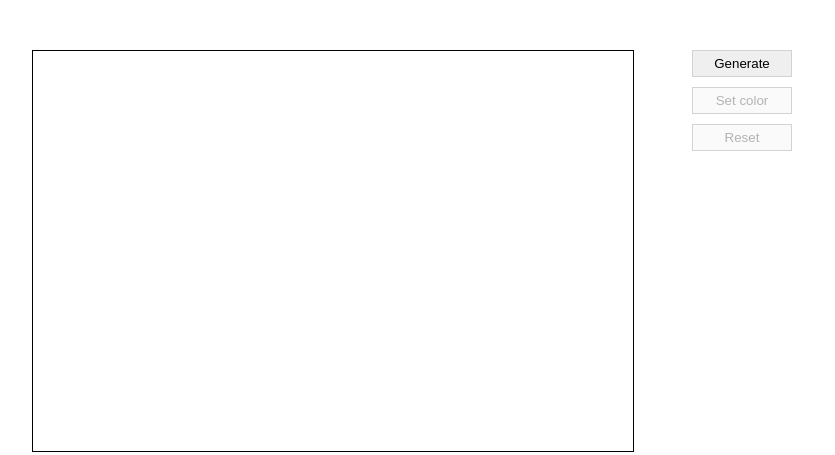
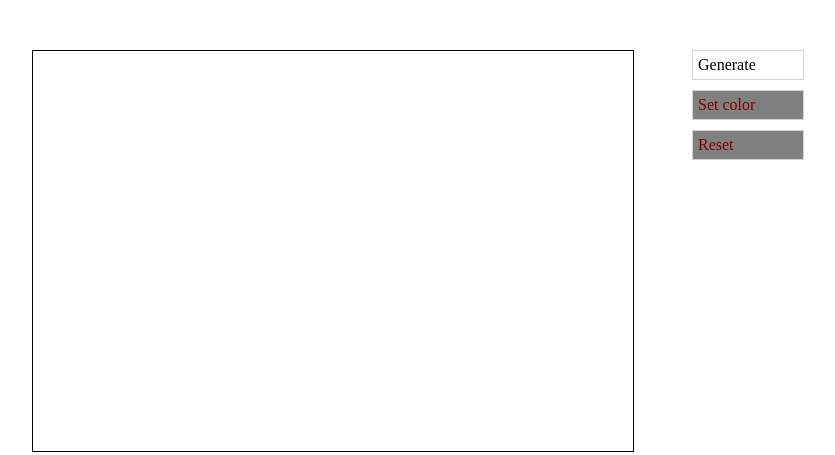
Before and after one commit to stepanlyalkovski/EPAM.JS.2016.Lyalkovski, a plain HTML site: page Day3/index.html in a window 1280 px wide. Shown: the whole page, without its empty margins (158-993 px from the left). Drawn offline with nearby package versions, Linux system fonts and the light colour scheme.

Commit message:
remove buttons, add divs

```diff
--- a/Day3/css/style.css
+++ b/Day3/css/style.css
@@ -69,7 +69,11 @@
     cursor: pointer;
 }
 
-.btn-control:hover[disabled] {
+.btn-disabled {
+    background-color: gray;
+    color: maroon;
+}
+
+.btn-disabled:hover {
     cursor: default;
-
 }
--- a/Day3/index.html
+++ b/Day3/index.html
@@ -13,9 +13,9 @@
      </div>
 
      <div class="control">
-         <button id="btn-gen" class="btn-control">Generate</button>
-         <button id="btn-color" class="btn-control">Set color</button>
-         <button id="btn-reset" class="btn-control">Reset</button>
+         <div id="btn-gen" class="btn-control">Generate</div>
+         <div id="btn-color" class="btn-control">Set color</div>
+         <div id="btn-reset" class="btn-control">Reset</div>
 
     </div>
  </div>
--- a/Day3/js/day3.js
+++ b/Day3/js/day3.js
@@ -7,10 +7,21 @@ function isEmpty( el ){
 }
 
 function setDisableState (gen, color, reset) {
-    $("#btn-gen").prop("disabled", gen);
-    $("#btn-reset").prop("disabled", color);
-    $("#btn-color").prop("disabled", reset);
+
+    setButtonState("#btn-gen", gen);
+    setButtonState("#btn-color", color);
+    setButtonState("#btn-reset", reset);
 }
+
+function setButtonState(elementId, isDisabled) {
+    if(isDisabled){
+        $(elementId).addClass("btn-disabled");
+    }
+    else {
+        $(elementId).removeClass("btn-disabled");
+    }
+}
+
 
 $(function() {
 
@@ -47,7 +58,7 @@ $(function() {
                 $block.addClass(btnClass);
             }
         });
-        setDisableState(true, false, true);
+        setDisableState(true, true, false);
     });
 
     $("#btn-reset").click(function () {
```
